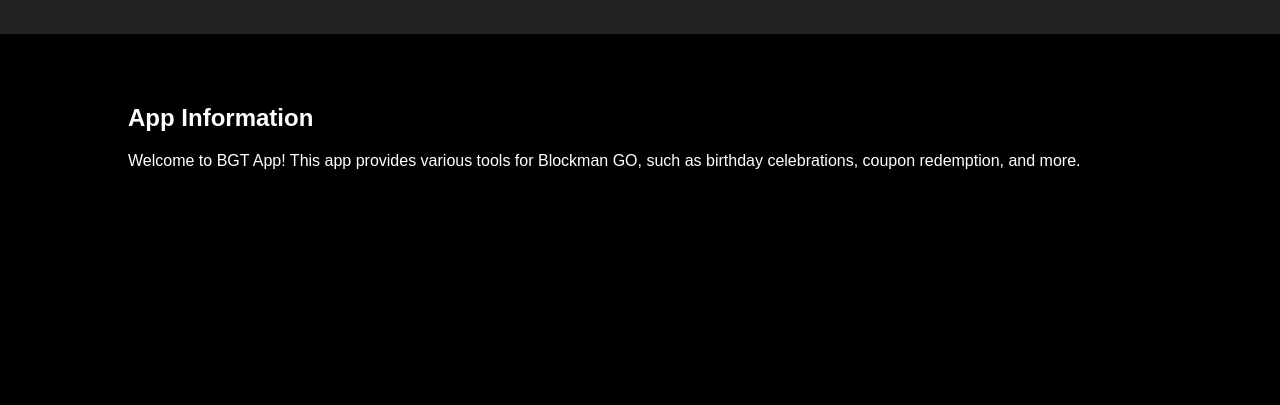
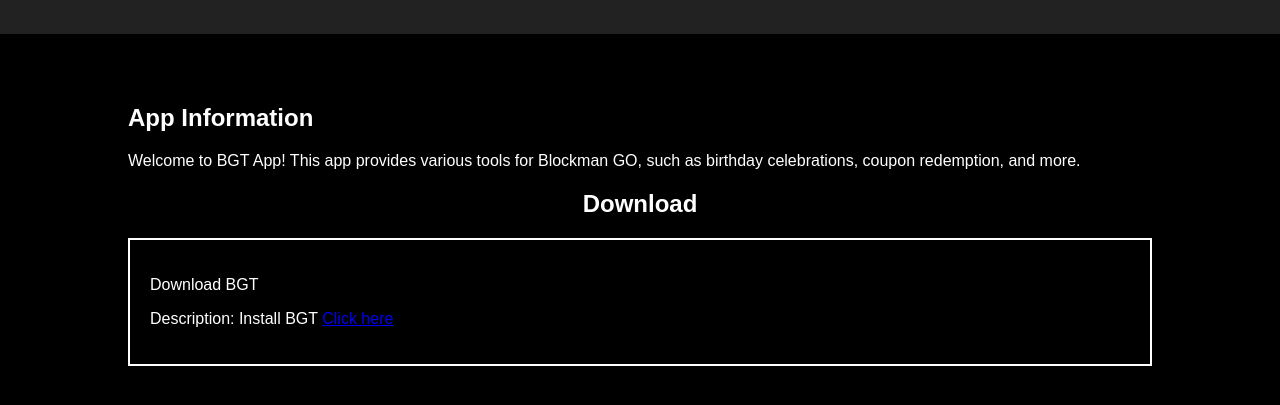
Before and after one commit to GreenBMGO/BlockTools, a plain HTML site: page index.html in a window 1280 px wide. Shown: the part 93-498 px from the top of the page. Drawn offline with Linux system fonts and the light colour scheme.

Commit message:
Update index.html

```diff
--- a/index.html
+++ b/index.html
@@ -25,6 +25,13 @@
             <h2>App Information</h2>
             <p>Welcome to BGT App! This app provides various tools for Blockman GO, such as birthday celebrations, coupon redemption, and more.</p>
         </div>
+    <div class="container">
+        <h2 style="text-align: center;">Download</h2>
+        <div class="bgt-box">
+            <p>Download BGT</p>
+            <p>Description: Install BGT <a href="#">Click here</a></p>
+        </div>
+    </div>
     </section>
 
     <section id="how-to-use" class="section">
```
